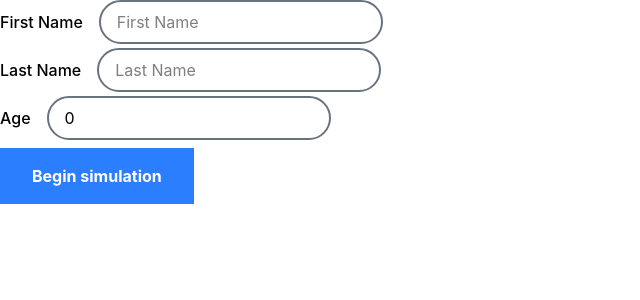
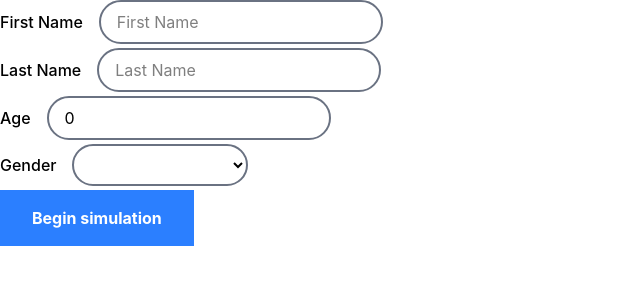
Before and after one commit to stephenmhudak/Poverty-Simulator, a Vue app: page /simulation in a window 1280 px wide. Shown: the top 300 px of the page, without its empty margins (0-640 px from the left). Built offline with nearby package versions, Linux system fonts and the light colour scheme.

Commit message:
change index.vue remove UserInfo.vue

```diff
--- a/src/Pages/Start/UserInfo.vue
+++ /dev/null
@@ -1,41 +0,0 @@
-<script setup lang="ts">
-import { useUserStore } from '../../Stores/UserStore.ts';
-import PsTextField from '../../Components/PsTextField.vue';
-import PsSelect from '../../Components/PsSelect.vue';
-
-const userStore = useUserStore();
-
-const ages = [{text: "11", value: 11}];
-</script>
-
-<template>
-    <div>
-        <PsTextField
-            name="firstName"
-            label="First Name"
-            class=""
-            :disabled="false"
-            v-model="userStore.firstName"
-        />
-    </div>
-    <div>
-        <PsTextField
-            name="lastName"
-            label="Last Name"
-            :disabled="false"
-            v-model="userStore.lastName"
-        />
-    </div>
-    <div>
-        <PsTextField
-            name="age"
-            label="Age"
-            :disabled="false"
-            type="number"
-            v-model="userStore.age"
-        />
-    </div>
-    <div>
-
-    </div>
-</template>
--- a/src/Pages/Start/index.vue
+++ b/src/Pages/Start/index.vue
@@ -1,10 +1,63 @@
 <script setup lang="ts">
+import { ref } from 'vue';
 import PsButton from '../../Components/PsButton.vue';
-import UserInfo from './UserInfo.vue';
+import PsTextField from '../../Components/PsTextField.vue';
+import PsSelect from '../../Components/PsSelect.vue';
+
+import { useUserStore } from '../../Stores/UserStore.ts';
+import { useSimulationStore } from '../../Stores/SimulationStore.ts';
+
+const userStore = useUserStore();
+const simulationStore = useSimulationStore();
+
+const firstName = ref<string>('');
+const lastName = ref<string>('');
+const age = ref<number>(0);
+const gender = ref<string>('');
+
+const genders = [
+    {
+        text: "Male",
+        value: "male"
+    },
+    {
+        text: "Female",
+        value: "female"
+    }
+]
+
+function applyUserDetails() {
+    userStore.firstName = firstName.value;
+    simulationStore.dailyLog.push("First name: " + firstName.value);
+
+    userStore.lastName = lastName.value;
+    simulationStore.dailyLog.push("Last name: " + lastName.value);
+
+    userStore.age = age.value;
+    simulationStore.dailyLog.push("Age: " + age.value);
+
+    userStore.gender = gender.value;
+    simulationStore.dailyLog.push("Gender " + gender.value);
+
+    return
+}
 </script>
 
 <template>
-    <UserInfo />
+    <div>
+        <div>
+            <PsTextField name="firstName" label="First Name" class="" :disabled="false" v-model="firstName" />
+        </div>
+        <div>
+            <PsTextField name="lastName" label="Last Name" :disabled="false" v-model="lastName" />
+        </div>
+        <div>
+            <PsTextField name="age" label="Age" :disabled="false" type="number" v-model="age" />
+        </div>
+        <div>
+            <PsSelect name="gender" label="Gender" :disabled="false" :values="genders" v-model="gender" />
+        </div>
 
-    <PsButton label="Begin simulation" color="blue" :disabled="false" class="block my-1" to="/start" />
+        <PsButton label="Begin simulation" color="blue" class="block my-1" @click="applyUserDetails" />
+    </div>
 </template>
```
